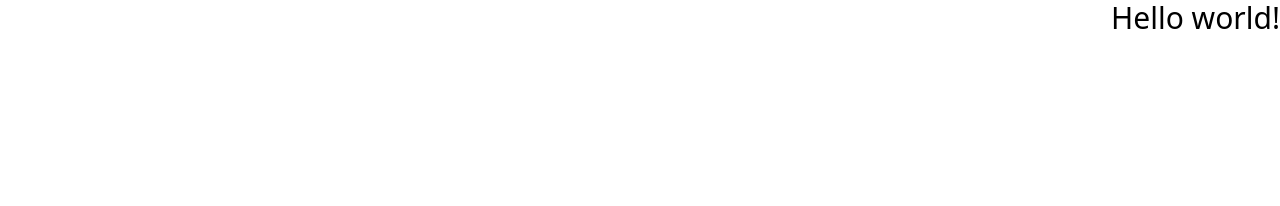
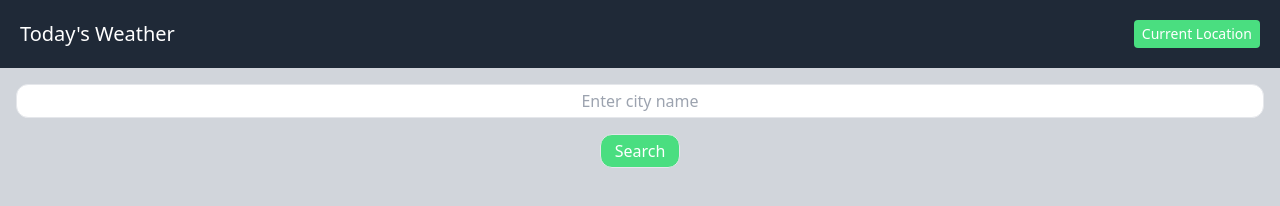
Before and after one commit to AbhinayNegi/Weather-forecast, a website: page src/index.html in a window 1280 px wide. Drawn offline with Linux system fonts and the light colour scheme.

Commit message:
Created header with current location button. Created search field and search button

```diff
--- a/src/index.html
+++ b/src/index.html
@@ -1,14 +1,22 @@
 <!DOCTYPE html>
 <html lang="en">
-<head>
-    <meta charset="UTF-8">
-    <meta name="viewport" content="width=device-width, initial-scale=1.0">
+  <head>
+    <meta charset="UTF-8" />
+    <meta name="viewport" content="width=device-width, initial-scale=1.0" />
     <title>Weather Forecast</title>
-    <link rel="stylesheet" href="output.css">
-</head>
-<body>
-    <h1 class="text-3xl text-right">
-        Hello world!
-      </h1>
-</body>
+    <link rel="stylesheet" href="output.css" />
+  </head>
+  <body class="bg-gray-300">
+    <header class="bg-gray-800 text-white p-5 flex justify-between items-center">
+        <h1 class="text-white text-xl">Today's Weather</h1>
+        <button id="currentLocationBtn" class="text-sm bg-green-400 hover:bg-green-900 py-1 px-2 rounded">Current Location</button>
+    </header>
+
+    <main>
+      <section class="flex flex-col">
+        <input type="text" id="citySearchField" class="border border--green-400 rounded-xl px-2 py-1 m-4 text-center" placeholder="Enter city name">
+        <button class="border w-20 rounded-xl p-1 bg-green-400 text-white self-center hover:bg-green-900">Search</button>
+      </section>
+    </main>
+  </body>
 </html>
```
Also changed, not shown: src/output.css.
